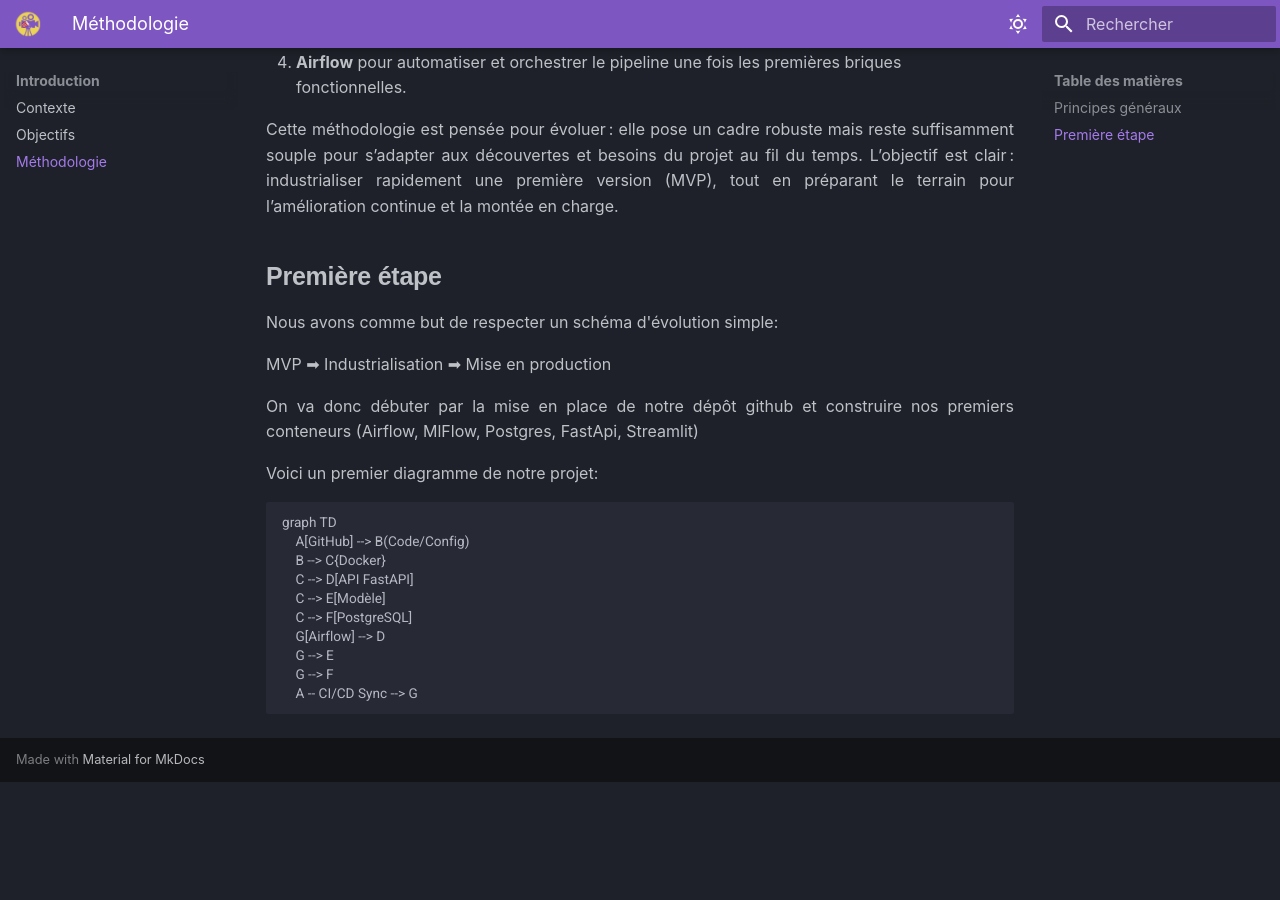
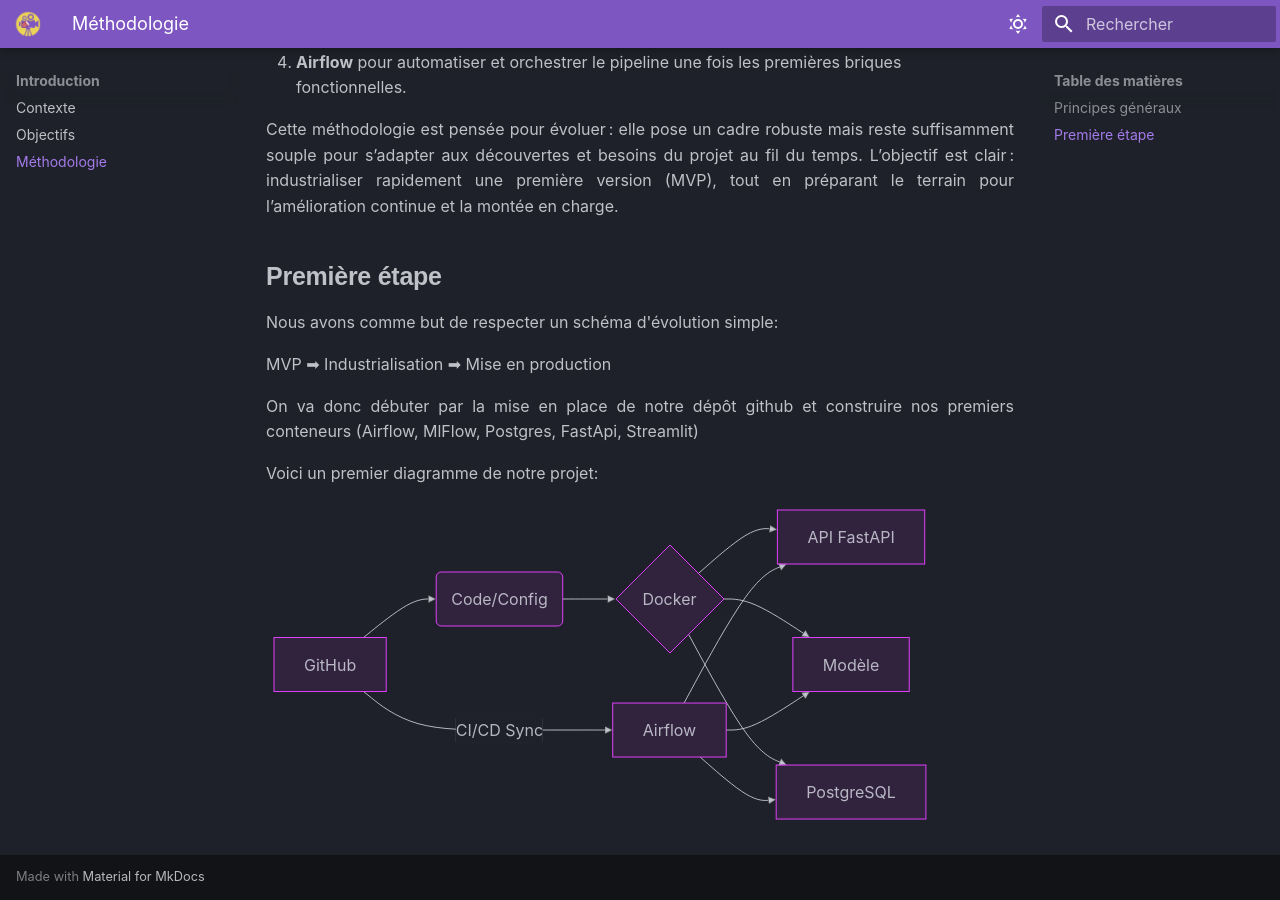
Before and after one commit to AntoinePELAMOURGUES/mlops_reco_movies, an MkDocs documentation site: the page built from docs/introduction/methodologie.md, in a window 1280 px wide and 900 px high, scrolled down 873 px. Built offline with MkDocs 1.6.1 and Material for MkDocs 9.7.7, drawn with Linux system fonts in a browser that asks for light colours; some web fonts are replaced; before the commit the page ends 1655 px from its top, so only the background shows below that.

````diff
--- a/docs/introduction/methodologie.md
+++ b/docs/introduction/methodologie.md
@@ -36,14 +36,14 @@ On va donc débuter par la mise en place de notre dépôt github et construire n
 Voici un premier diagramme de notre projet:
 
 ```mermaid
-graph TD
-    A[GitHub] --> B(Code/Config)
-    B --> C{Docker}
-    C --> D[API FastAPI]
-    C --> E[Modèle]
-    C --> F[PostgreSQL]
-    G[Airflow] --> D
-    G --> E
-    G --> F
-    A -- CI/CD Sync --> G
+graph LR
+    A[GitHub] --> B(Code/Config);
+    B --> C{Docker};
+    C --> D[API FastAPI];
+    C --> E[Modèle];
+    C --> F[PostgreSQL];
+    G[Airflow] --> D;
+    G --> E;
+    G --> F;
+    A -- CI/CD Sync --> G;
 ```
--- a/mkdocs.yml
+++ b/mkdocs.yml
@@ -82,13 +82,16 @@ extra_javascript:
 
 plugins:
   - search
+  - git-revision-date-localized:
+      type: date          # Options : date, datetime, iso_date, iso_datetime, timeago
+      locale: fr          # Pour afficher la date en français (optionnel)
 
 markdown_extensions:
-  - pymdownx.superfences
-  - attr_list
-  - md_in_html
-  - toc:
-      permalink: true
+  - pymdownx.superfences:
+      custom_fences:
+        - name: mermaid
+          class: mermaid
+          format: !!python/name:pymdownx.superfences.fence_code_format
 
 nav:
   - Accueil: index.md
````
Also changed, not shown: 1 other file.
